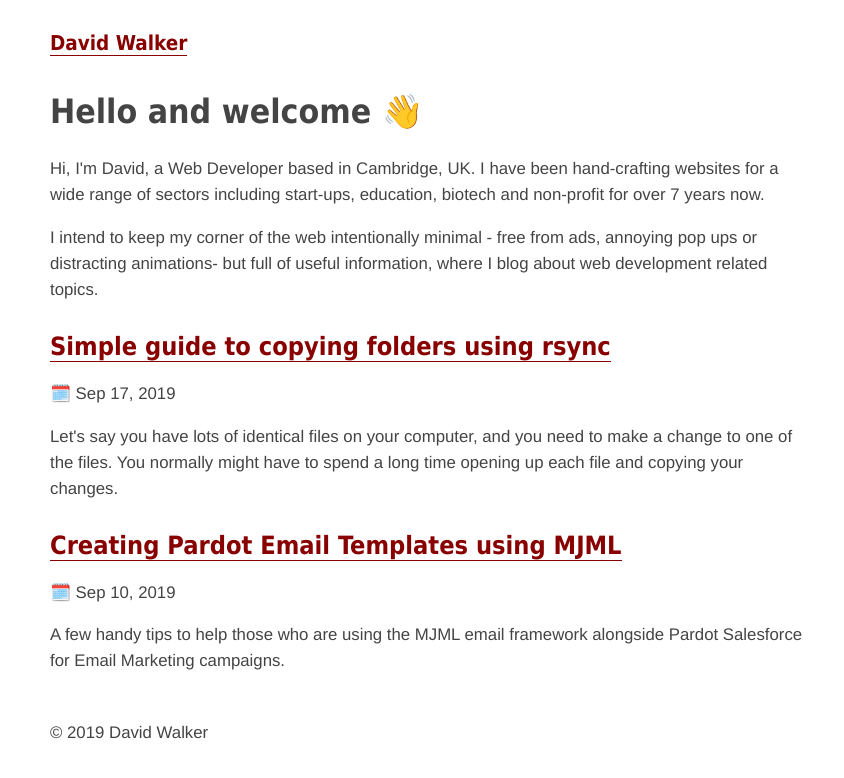
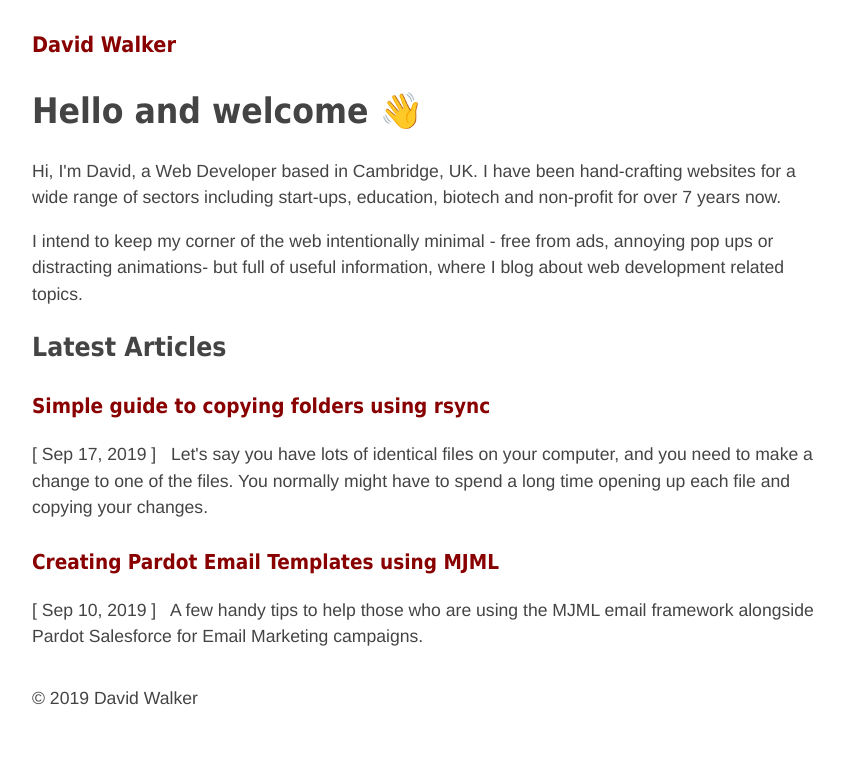
Before and after one commit to davidw-developer/ga_blog, a Jekyll site: the page built from index.html, in a window 1280 px wide. Shown: the top 778 px of the page, without its empty margins (212-1056 px from the left). Built offline with Jekyll 4.4.1, drawn with Linux system fonts in a browser that asks for light colours.

Commit message:
Styling Updates

```diff
--- a/_sass/_base.scss
+++ b/_sass/_base.scss
@@ -6,20 +6,24 @@
 }
 a {
 	color: #800;
-	border-bottom: 1px solid #800;
+	// border-bottom: 1px solid #800;
 	text-decoration: none;
+}
+header {
+	// border-bottom: 2px solid #ddd;
+	margin-bottom: 1.5em;
 }
 header h1 {
 	font-size:1.22em;
-	margin-bottom: 1.5em;
+	margin-bottom: 1em;
 }
 header a {
 	// border-bottom: 4px solid #800;
 }
 body{
 	font-family: "Helvetica Neue", Helvetica, Arial, georgia,serif;
-	line-height:1.55;
-	font-size:1.05em;
+	line-height:1.5;
+	font-size:1.1em;
 	color:#444;
 }
 h1,h2,h3{
@@ -36,6 +40,7 @@ h1,h2,h3{
 	}
 }
 footer {
-	padding-top: 0.1em;
+	// border-top: 2px solid #ddd;
+	margin-top: 2em;
 	padding-bottom: 0.1em;
 }
--- a/index.html
+++ b/index.html
@@ -6,11 +6,12 @@ layout: default
 
 <p>I intend to keep my corner of the web intentionally minimal - free from ads, annoying pop ups or distracting animations- but full of useful information, where I blog about web development related topics.</p>
 
+<h2>Latest Articles</h2>
 {% for post in site.posts %}
 	<article class="post">
-		<h2><a href="{{ post.url | prepend: site.baseurl }}">{{ post.title }}</a></h2>
-		<p>🗓️ {{ post.date | date: "%b %-d, %Y" }}</p>
-		<p>{{ post.excerpt }}</p>
+		<h3><a href="{{ post.url | prepend: site.baseurl }}">{{ post.title }}</a></h3>
+		<!-- <p> {{ post.date | date: "%b %-d, %Y" }}</p> -->
+		<p>[ {{ post.date | date: "%b %-d, %Y" }} ] &nbsp; {{ post.excerpt }}</p>
 	</article>
 {% endfor %}
 
```
